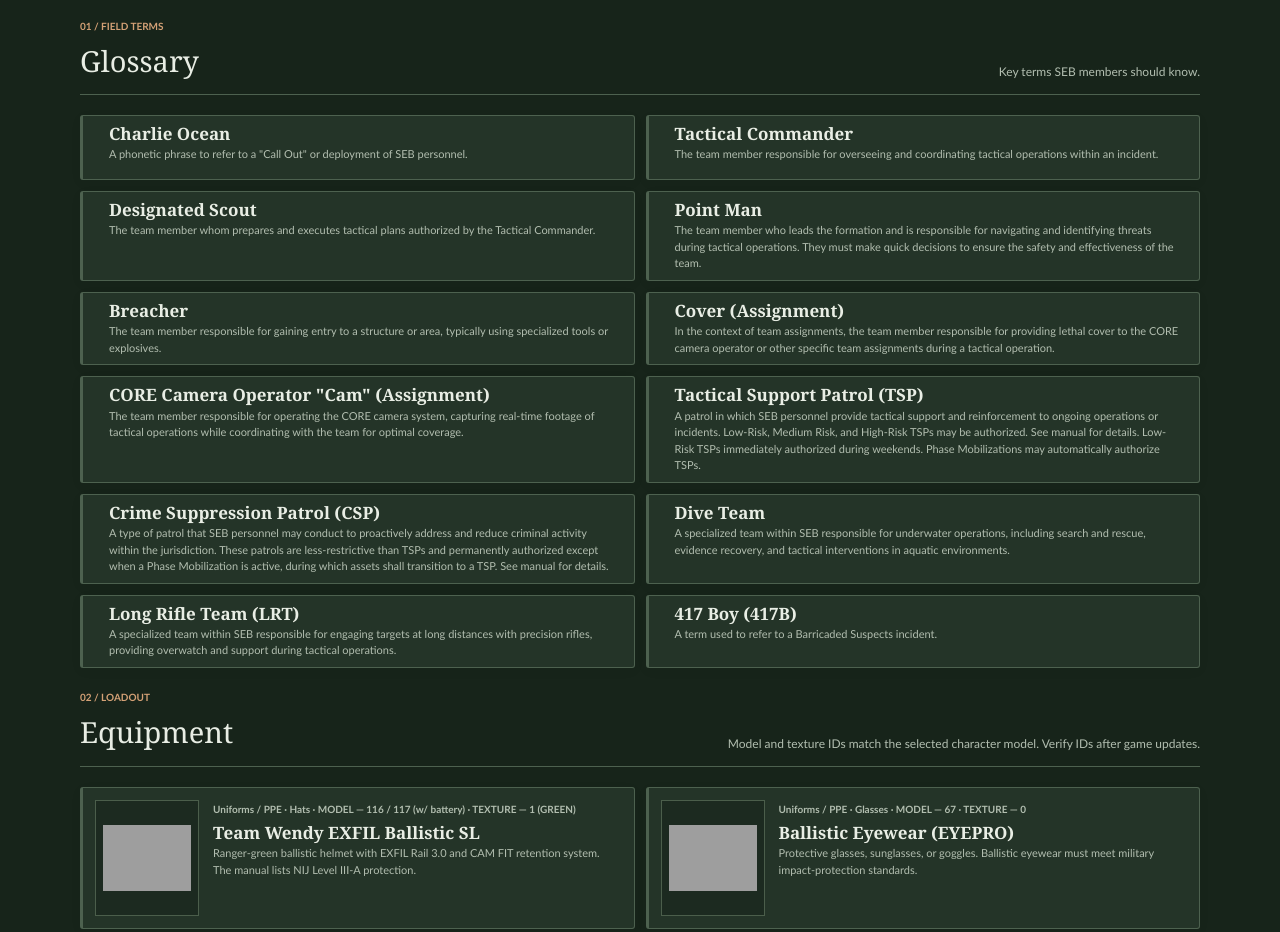
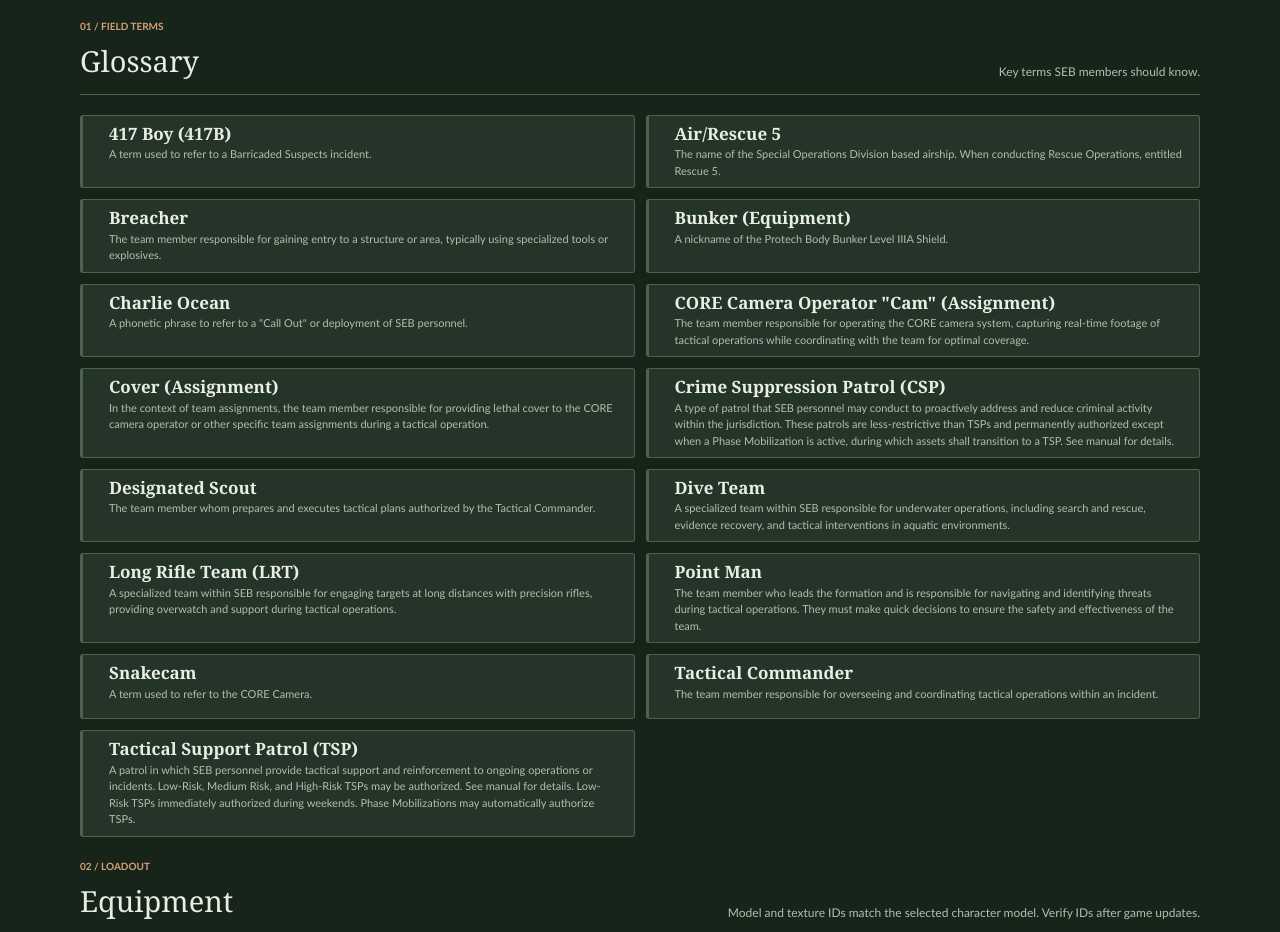
Before and after one commit to InkedFam/seb-field-reference, a plain HTML site: page index.html in a window 1280 px wide. Shown: the part 1000-1932 px from the top of the page. Drawn offline with Linux system fonts and the light colour scheme; grey boxes are pictures that could not be loaded.

Commit message:
Glossary update and reorder, boonie hat added.

```diff
--- a/index.html
+++ b/index.html
@@ -706,18 +706,21 @@
 
   <script>
     const glossary = [
+      { term: '417 Boy (417B)', definition: 'A term used to refer to a Barricaded Suspects incident.' },
+      { term: 'Air/Rescue 5', definition: 'The name of the Special Operations Division based airship. When conducting Rescue Operations, entitled Rescue 5.' },
+      { term: 'Breacher', definition: 'The team member responsible for gaining entry to a structure or area, typically using specialized tools or explosives.' },
+      { term: 'Bunker (Equipment)', definition: 'A nickname of the Protech Body Bunker Level IIIA Shield.' },
       { term: 'Charlie Ocean', definition: 'A phonetic phrase to refer to a \"Call Out\" or deployment of SEB personnel.' },
-      { term: 'Tactical Commander', definition: 'The team member responsible for overseeing and coordinating tactical operations within an incident.' },
+      { term: 'CORE Camera Operator \"Cam\" (Assignment)', definition: 'The team member responsible for operating the CORE camera system, capturing real-time footage of tactical operations while coordinating with the team for optimal coverage.' },
+      { term: 'Cover (Assignment)', definition: 'In the context of team assignments, the team member responsible for providing lethal cover to the CORE camera operator or other specific team assignments during a tactical operation.' },
+      { term: 'Crime Suppression Patrol (CSP)', definition: 'A type of patrol that SEB personnel may conduct to proactively address and reduce criminal activity within the jurisdiction. These patrols are less-restrictive than TSPs and permanently authorized except when a Phase Mobilization is active, during which assets shall transition to a TSP. See manual for details.' },
       { term: 'Designated Scout', definition: 'The team member whom prepares and executes tactical plans authorized by the Tactical Commander.' },
-      { term: 'Point Man', definition: 'The team member who leads the formation and is responsible for navigating and identifying threats during tactical operations. They must make quick decisions to ensure the safety and effectiveness of the team.' },
-      { term: 'Breacher', definition: 'The team member responsible for gaining entry to a structure or area, typically using specialized tools or explosives.' },
-      { term: 'Cover (Assignment)', definition: 'In the context of team assignments, the team member responsible for providing lethal cover to the CORE camera operator or other specific team assignments during a tactical operation.'},
-      { term: 'CORE Camera Operator "Cam" (Assignment)', definition: 'The team member responsible for operating the CORE camera system, capturing real-time footage of tactical operations while coordinating with the team for optimal coverage.' },
-      { term: 'Tactical Support Patrol (TSP)', definition: 'A patrol in which SEB personnel provide tactical support and reinforcement to ongoing operations or incidents.\n Low-Risk, Medium Risk, and High-Risk TSPs may be authorized. See manual for details. Low-Risk TSPs immediately authorized during weekends. Phase Mobilizations may automatically authorize TSPs.' },
-      { term: 'Crime Suppression Patrol (CSP)', definition: 'A type of patrol that SEB personnel may conduct to proactively address and reduce criminal activity within the jurisdiction. These patrols are less-restrictive than TSPs and permanently authorized except when a Phase Mobilization is active, during which assets shall transition to a TSP. See manual for details.' },
       { term: 'Dive Team', definition: 'A specialized team within SEB responsible for underwater operations, including search and rescue, evidence recovery, and tactical interventions in aquatic environments.' },
       { term: 'Long Rifle Team (LRT)', definition: 'A specialized team within SEB responsible for engaging targets at long distances with precision rifles, providing overwatch and support during tactical operations.' },
-      { term: '417 Boy (417B)', definition: 'A term used to refer to a Barricaded Suspects incident.'}
+      { term: 'Point Man', definition: 'The team member who leads the formation and is responsible for navigating and identifying threats during tactical operations. They must make quick decisions to ensure the safety and effectiveness of the team.' },
+      { term: 'Snakecam', definition: 'A term used to refer to the CORE Camera.' },
+      { term: 'Tactical Commander', definition: 'The team member responsible for overseeing and coordinating tactical operations within an incident.' },
+      { term: 'Tactical Support Patrol (TSP)', definition: 'A patrol in which SEB personnel provide tactical support and reinforcement to ongoing operations or incidents.\n Low-Risk, Medium Risk, and High-Risk TSPs may be authorized. See manual for details. Low-Risk TSPs immediately authorized during weekends. Phase Mobilizations may automatically authorize TSPs.' }
     ];
     const equipment = [
       { name: 'Team Wendy EXFIL Ballistic SL', category: 'Uniforms / PPE', image: 'https://i.postimg.cc/yYJX3yd5/opplanet-team-wendy-exfil-ballistic-sl-helmet-led-left-eye-dominant-retention-green-2xl-76-72s-e72-l.png', description: 'Ranger-green ballistic helmet with EXFIL Rail 3.0 and CAM FIT retention system. The manual lists NIJ Level III-A protection.', slot: 'Hats', model: '116 / 117 (w/ battery)', texture: '1 (GREEN)' },
@@ -789,6 +792,7 @@
       { name: "Rapid Assault Tools 16' Telescoping Ladder", category: 'Team Equipment', image: 'https://i.imgur.com/Hxg8reV.png', description: 'Portable 16-foot tactical telescoping ladder with a carrying kit.' },
       { name: "Phantom Sniper Pack, Coyote Brown", category: 'Team Equipment', image: 'https://i.ibb.co/M5pD36mD/seblrt.png', description: 'Pack designed for sniper with easy drag-bag conversion and can contain a long rifle, bi/tripod, and associated long-rifle gear. The bag may also be used as a makeshift brace.' },
       { name: "Deathgrip Infinite Tripod", category: 'Team Equipment', image: 'https://i.ibb.co/F4chg8Nm/sebtripod.png', description: 'Rigid and adjustable support system for a marksman rifle, allowing the operator to maintain a consistent firing position and reducing movement and fatigue during extended overwatch assignments. Collapses and fits inside Phantom Pack.' },
+      { name: "Boonie Hat (Ranger Green)", category: 'Team Equipment', image: 'https://i.postimg.cc/MHV2v3QC/boonie.png', description: 'Optional Boonie Hat for use by LRT teams.', slot: 'Hats', model: '104', texture: '23'},
       { name: "Reactor-2 3/2mm Back Zip Full Wetsuit (Black)", category: 'Team Equipment', image: 'https://i.postimg.cc/YC7RPF9D/wetsuit.png', description: 'Wetsuit worn by SEB personnel during maritime operations. Provides body temperature insulation.', slot: 'Torso/Pants', model: '53/94', texture: '0' },
       { name: "Ocean Reef Space Extender", category: 'Team Equipment', image: 'https://i.postimg.cc/GmjKnp8x/extender.png', description: 'Directional exhaust valve, scratch resistant diving mask. Diving Mask system; the Space Extender, is the mask for the avid diver, advanced adventurer and diving professional.', slot: 'Glasses', model: '26', texture: '0' },
       { name: "Tecline Rubber Fins Jetstream", category: 'Team Equipment', image: 'https://i.postimg.cc/y8TjCNgj/fins.png', description: 'Diving fins improve movement in the water. Allowing to reach the objective safely and fast.', slot: 'Shoes', model: '67', texture: '0' },
```
Also changed, not shown: changelog.md.
